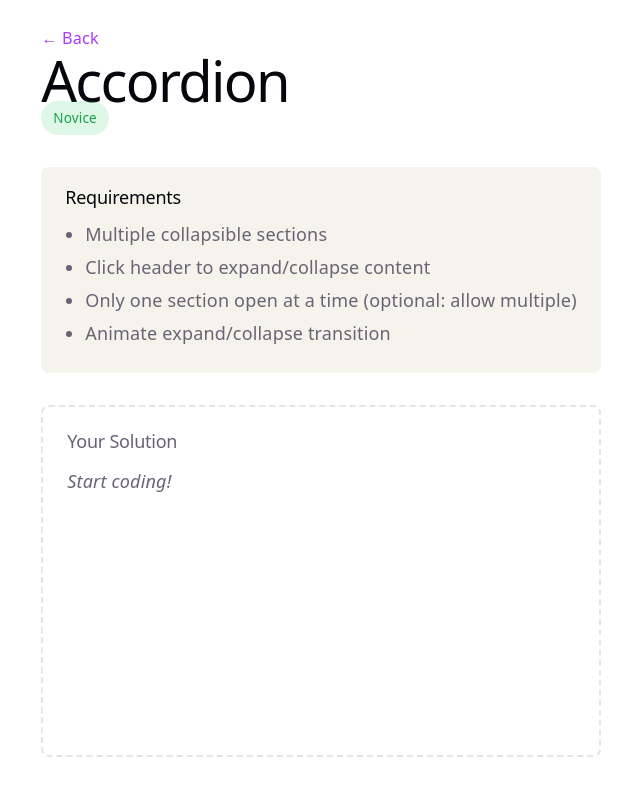
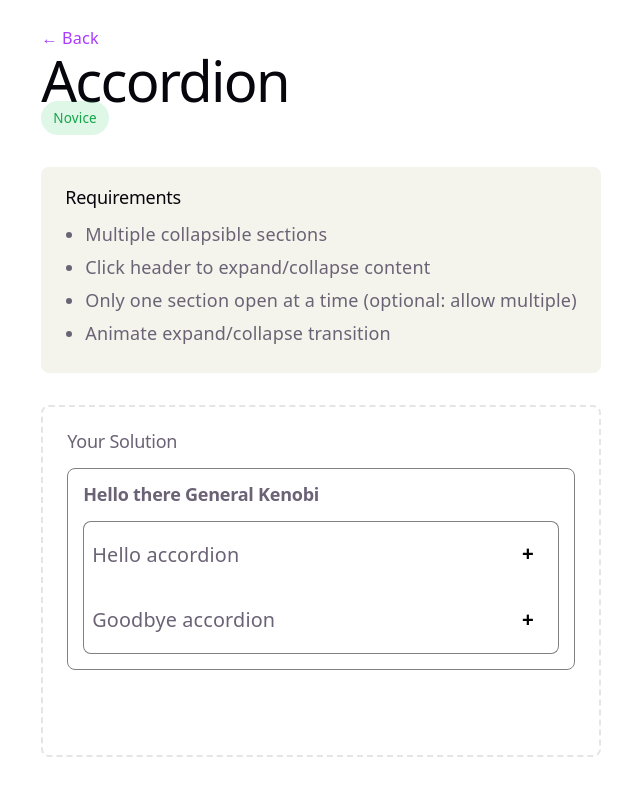
Before and after one commit to PDXmjb/fe-exercises, a React (Vite) app: page /accordion in a window 1280 px wide. Shown: the top 796 px of the page, without its empty margins (319-959 px from the left). Built offline with nearby package versions, Linux system fonts and the light colour scheme.

Commit message:
(feat) first stab at accordion

```diff
--- a/src/App.jsx
+++ b/src/App.jsx
@@ -1,34 +1,31 @@
-import { Routes, Route } from 'react-router-dom';
+import { Route, Routes } from 'react-router-dom';
 import Home from './pages/Home';
 import './App.scss';
 
+import AccordionExercise from './exercises/accordion';
+import Autocomplete from './exercises/autocomplete';
+import CollaborativeEditor from './exercises/collaborative-editor';
 // Novice
 import Counter from './exercises/counter';
-import ToggleSwitch from './exercises/toggle-switch';
-import Accordion from './exercises/accordion';
+// Advanced
+import DataTable from './exercises/data-table';
+import DragAndDropList from './exercises/drag-and-drop-list';
+import FormValidation from './exercises/form-validation';
+import ImageCarousel from './exercises/image-carousel';
+import InfiniteScroll from './exercises/infinite-scroll';
+import KanbanBoard from './exercises/kanban-board';
+import ModalDialog from './exercises/modal-dialog';
+import MultiStepForm from './exercises/multi-step-form';
+import RealtimeSearch from './exercises/realtime-search';
+import Spreadsheet from './exercises/spreadsheet';
 import StarRating from './exercises/star-rating';
 import Tabs from './exercises/tabs';
-
 // Intermediate
 import TodoList from './exercises/todo-list';
-import ModalDialog from './exercises/modal-dialog';
-import InfiniteScroll from './exercises/infinite-scroll';
-import Autocomplete from './exercises/autocomplete';
-import FormValidation from './exercises/form-validation';
-import ImageCarousel from './exercises/image-carousel';
-import DragAndDropList from './exercises/drag-and-drop-list';
-
-// Advanced
-import DataTable from './exercises/data-table';
-import MultiStepForm from './exercises/multi-step-form';
-import KanbanBoard from './exercises/kanban-board';
-import RealtimeSearch from './exercises/realtime-search';
+import ToggleSwitch from './exercises/toggle-switch';
 import UndoRedo from './exercises/undo-redo';
-
 // Expert
 import VirtualList from './exercises/virtual-list';
-import Spreadsheet from './exercises/spreadsheet';
-import CollaborativeEditor from './exercises/collaborative-editor';
 
 function App() {
   return (
@@ -39,7 +36,7 @@ function App() {
         {/* Novice */}
         <Route path="/counter" element={<Counter />} />
         <Route path="/toggle-switch" element={<ToggleSwitch />} />
-        <Route path="/accordion" element={<Accordion />} />
+        <Route path="/accordion" element={<AccordionExercise />} />
         <Route path="/star-rating" element={<StarRating />} />
         <Route path="/tabs" element={<Tabs />} />
 
--- /dev/null
+++ b/src/exercises/accordion/Accordion.jsx
@@ -0,0 +1,58 @@
+import { createContext, useContext, useMemo, useState } from 'react';
+
+const AccordionContext = createContext(null);
+
+function Accordion({ allowMultiple = false, children }) {
+  const [openItemIds, setOpenItemIds] = useState([]);
+
+  const toggle = (id) => {
+    const isItemOpen = !!openItemIds.find((i) => i === id);
+    if (isItemOpen) {
+      setOpenItemIds(openItemIds.filter((i) => i !== id));
+      return;
+    }
+
+    if (allowMultiple) {
+      setOpenItemIds([...openItemIds, id]);
+    } else {
+      setOpenItemIds([id]);
+    }
+  };
+
+  return (
+    <AccordionContext.Provider value={{ openItemIds, toggle }}>
+      <div className="accordion">{children}</div>
+    </AccordionContext.Provider>
+  );
+}
+
+function Title({ children }) {
+  return <h2 className="title">{children}</h2>;
+}
+
+function Item({ title = 'Accordion item', children }) {
+  const [id, _] = useState(() => crypto.randomUUID());
+  const { openItemIds, toggle } = useContext(AccordionContext);
+  const isOpen = useMemo(
+    () => openItemIds?.find((i) => i === id),
+    [id, openItemIds],
+  );
+  return (
+    <div className="item">
+      <div className="item-header">
+        <h3 className="subtitle">{title}</h3>
+        <button type="button" onClick={() => toggle(id)}>
+          {isOpen ? '-' : '+'}
+        </button>
+      </div>
+      <div className={`content ${isOpen ? 'content-open' : ''}`}>
+        {children}
+      </div>
+    </div>
+  );
+}
+
+Accordion.Title = Title;
+Accordion.Item = Item;
+
+export default Accordion;
--- a/src/exercises/accordion/index.jsx
+++ b/src/exercises/accordion/index.jsx
@@ -1,7 +1,8 @@
 import { Link } from 'react-router-dom';
 import './styles.scss';
+import Accordion from './Accordion';
 
-export default function Accordion() {
+export default function AccordionExercise() {
   return (
     <div className="exercise">
       <header className="exercise-header">
@@ -24,8 +25,15 @@ export default function Accordion() {
 
       <section className="workspace">
         <h2>Your Solution</h2>
-        {/* Build your solution here */}
-        <p className="placeholder">Start coding!</p>
+        <Accordion allowMultiple>
+          <Accordion.Title>Hello there General Kenobi</Accordion.Title>
+          <Accordion.Item title="Hello accordion">
+            <span>Hello!</span>
+          </Accordion.Item>
+          <Accordion.Item title="Goodbye accordion">
+            <span>Goodbye!</span>
+          </Accordion.Item>
+        </Accordion>
       </section>
     </div>
   );
--- a/src/exercises/accordion/styles.scss
+++ b/src/exercises/accordion/styles.scss
@@ -1 +1,62 @@
 @use "../shared";
+
+.accordion {
+    border: 1px solid gray;
+    border-radius: 8px;
+    padding: 15px;
+
+    .subtitle {
+        font-weight: 400;
+    }
+
+
+    .title {
+        font-weight: 900;
+    }
+
+    .item:first-of-type {
+        border: 1px solid gray;
+        border-top-left-radius: 8px;
+        border-top-right-radius: 8px;
+        border-bottom: 0;
+    }
+
+    .item:last-of-type {
+        border: 1px solid gray;
+        border-top: 0;
+        border-bottom-left-radius: 8px;
+        border-bottom-right-radius: 8px;
+    }
+
+    .item {
+        .content {
+            border-bottom: 1px solid gray;
+            padding: 8px;
+            height: 0;
+            display: none;
+            transition: height 0.2s;
+
+
+            &.content-open {
+                height: 100%;
+                display: block;
+            }
+        }
+
+        .item-header {
+            display: flex;
+            flex-direction: row;
+            justify-content: space-between;
+            align-items: center;
+            padding: 0 8px;
+
+            button {
+                font-weight: bold;
+                padding: 16px;
+                background-color: transparent;
+            }
+
+
+        }
+    }
+}
```
